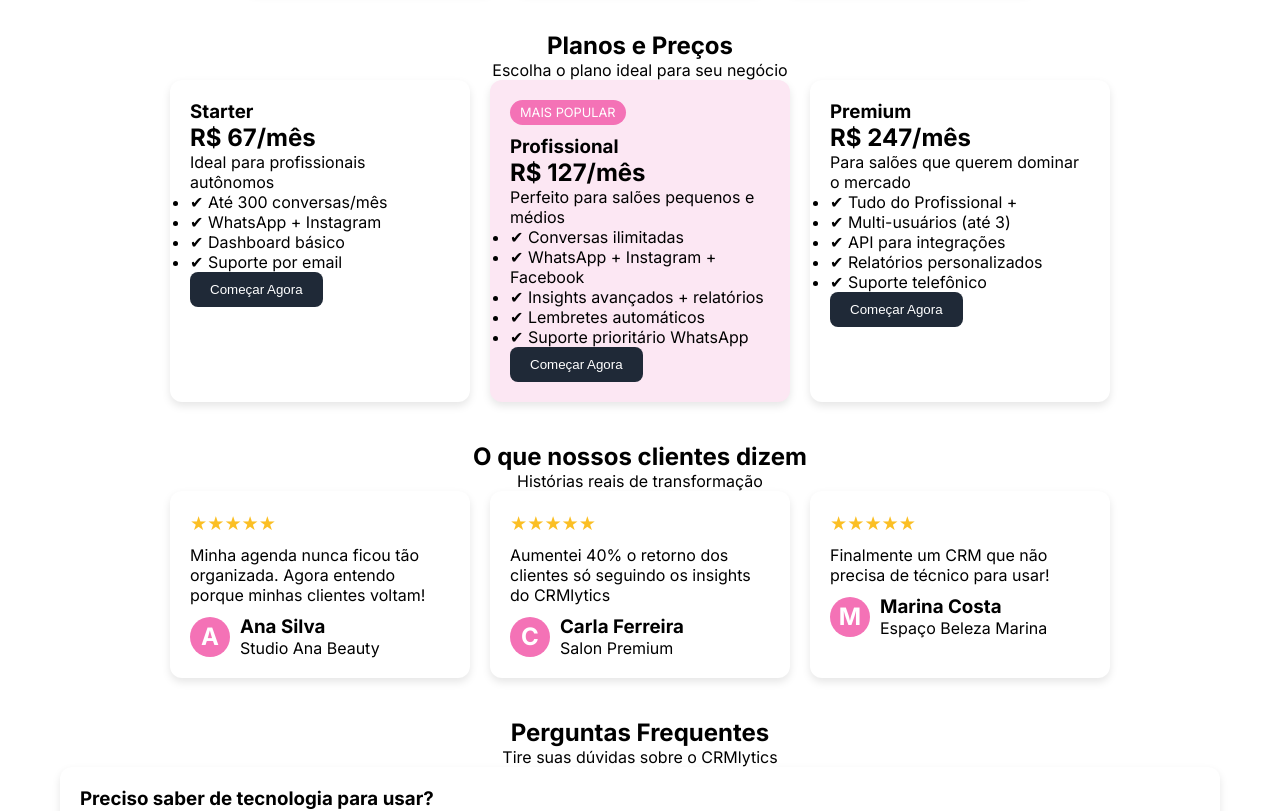
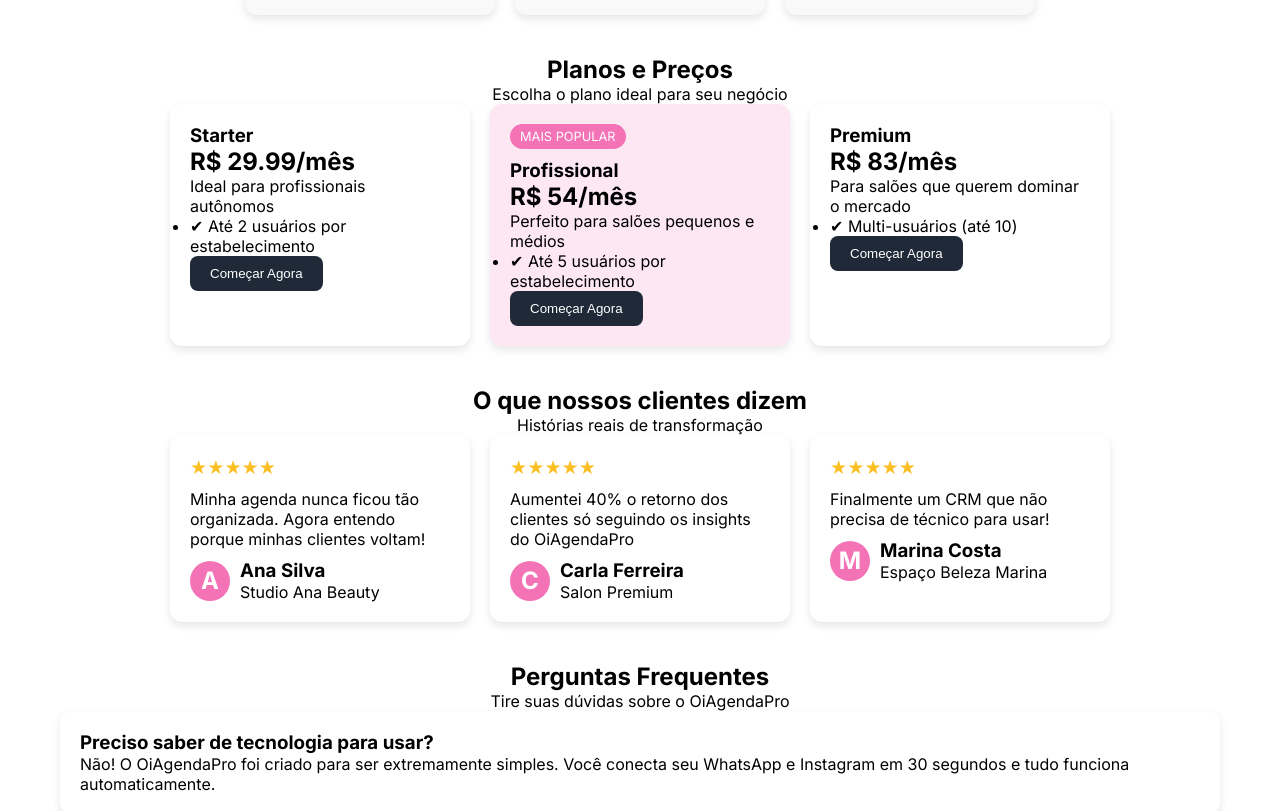
Before and after one commit to Marinamorais/AgendaPro-Front, a Next.js app: page / in a window 1280 px wide. Shown: the part 980-1791 px from the top of the page. Built offline with nearby package versions, Linux system fonts and the light colour scheme.

Commit message:
Update branding and pricing details in Home component

```diff
--- a/app/page.js
+++ b/app/page.js
@@ -63,7 +63,7 @@
     {
       question: "Preciso saber de tecnologia para usar?",
       answer:
-        "Não! O CRMlytics foi criado para ser extremamente simples. Você conecta seu WhatsApp e Instagram em 30 segundos e tudo funciona automaticamente.",
+        "Não! O OiAgendaPro foi criado para ser extremamente simples. Você conecta seu WhatsApp e Instagram em 30 segundos e tudo funciona automaticamente.",
     },
     {
       question: "Posso cancelar quando quiser?",
@@ -90,38 +90,27 @@
   const plans = [
     {
       name: "Starter",
-      price: "R$ 67/mês",
+      price: "R$ 29.99/mês",
       description: "Ideal para profissionais autônomos",
       features: [
-        "Até 300 conversas/mês",
-        "WhatsApp + Instagram",
-        "Dashboard básico",
-        "Suporte por email",
+        "Até 2 usuários por estabelecimento",
       ],
     },
     {
       name: "Profissional",
-      price: "R$ 127/mês",
+      price: "R$ 54/mês",
       description: "Perfeito para salões pequenos e médios",
       features: [
-        "Conversas ilimitadas",
-        "WhatsApp + Instagram + Facebook",
-        "Insights avançados + relatórios",
-        "Lembretes automáticos",
-        "Suporte prioritário WhatsApp",
+        "Até 5 usuários por estabelecimento",
       ],
       popular: true,
     },
     {
       name: "Premium",
-      price: "R$ 247/mês",
+      price: "R$ 83/mês",
       description: "Para salões que querem dominar o mercado",
       features: [
-        "Tudo do Profissional +",
-        "Multi-usuários (até 3)",
-        "API para integrações",
-        "Relatórios personalizados",
-        "Suporte telefônico",
+        "Multi-usuários (até 10)",
       ],
     },
   ];
@@ -139,7 +128,7 @@
       name: "Carla Ferreira",
       business: "Salon Premium",
       feedback:
-        "Aumentei 40% o retorno dos clientes só seguindo os insights do CRMlytics",
+        "Aumentei 40% o retorno dos clientes só seguindo os insights do OiAgendaPro",
       rating: 5,
       avatar: "C",
     },
@@ -168,11 +157,11 @@
 
       <section className={styles.comparison}>
         <h2>Antes vs Depois</h2>
-        <p>Veja a transformação que o CRMlytics traz para seu salão</p>
+        <p>Veja a transformação que o OiAgendaPro traz para seu salão</p>
         <div className={styles.comparisonGrid}>
           <div className={styles.comparisonCard}>
             <h3 className={styles.comparisonTitle}>
-              <span className={styles.badIcon}>✖</span> ANTES (Sem CRMlytics)
+              <span className={styles.badIcon}>✖</span> ANTES (Sem OiAgendaPro)
             </h3>
             <ul>
               {antes.map((item, index) => (
@@ -184,7 +173,7 @@
           </div>
           <div className={styles.comparisonCard}>
             <h3 className={styles.comparisonTitle}>
-              <span className={styles.goodIcon}>✔</span> DEPOIS (Com CRMlytics)
+              <span className={styles.goodIcon}>✔</span> DEPOIS (Com OiAgendaPro)
             </h3>
             <ul>
               {depois.map((item, index) => (
@@ -264,7 +253,7 @@
       {/* Perguntas Frequentes */}
       <section className={styles.faq}>
         <h2>Perguntas Frequentes</h2>
-        <p>Tire suas dúvidas sobre o CRMlytics</p>
+        <p>Tire suas dúvidas sobre o OiAgendaPro</p>
         <div className={styles.faqList}>
           {faqs.map((faq, index) => (
             <div key={index} className={styles.faqItem}>
```
